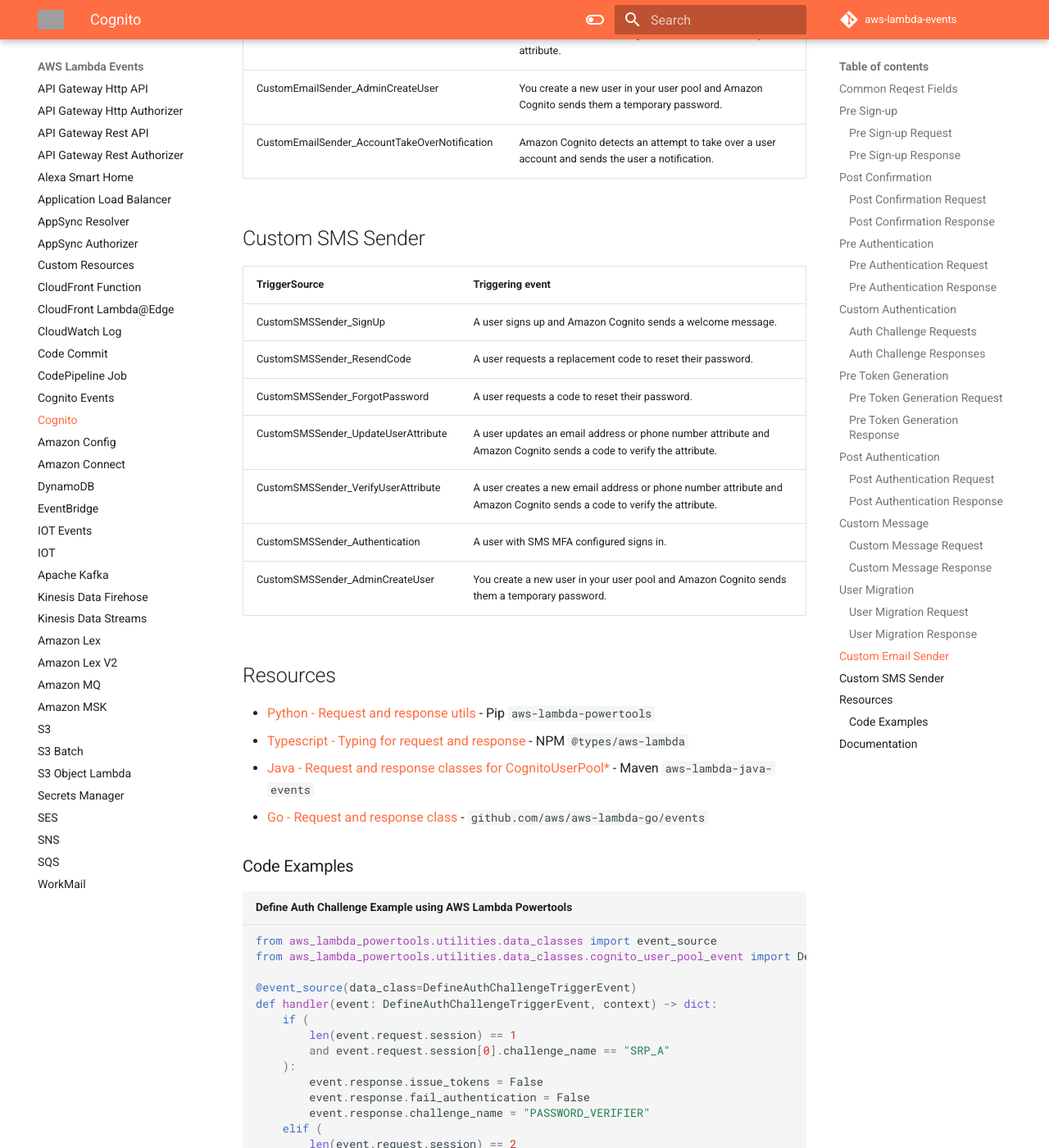
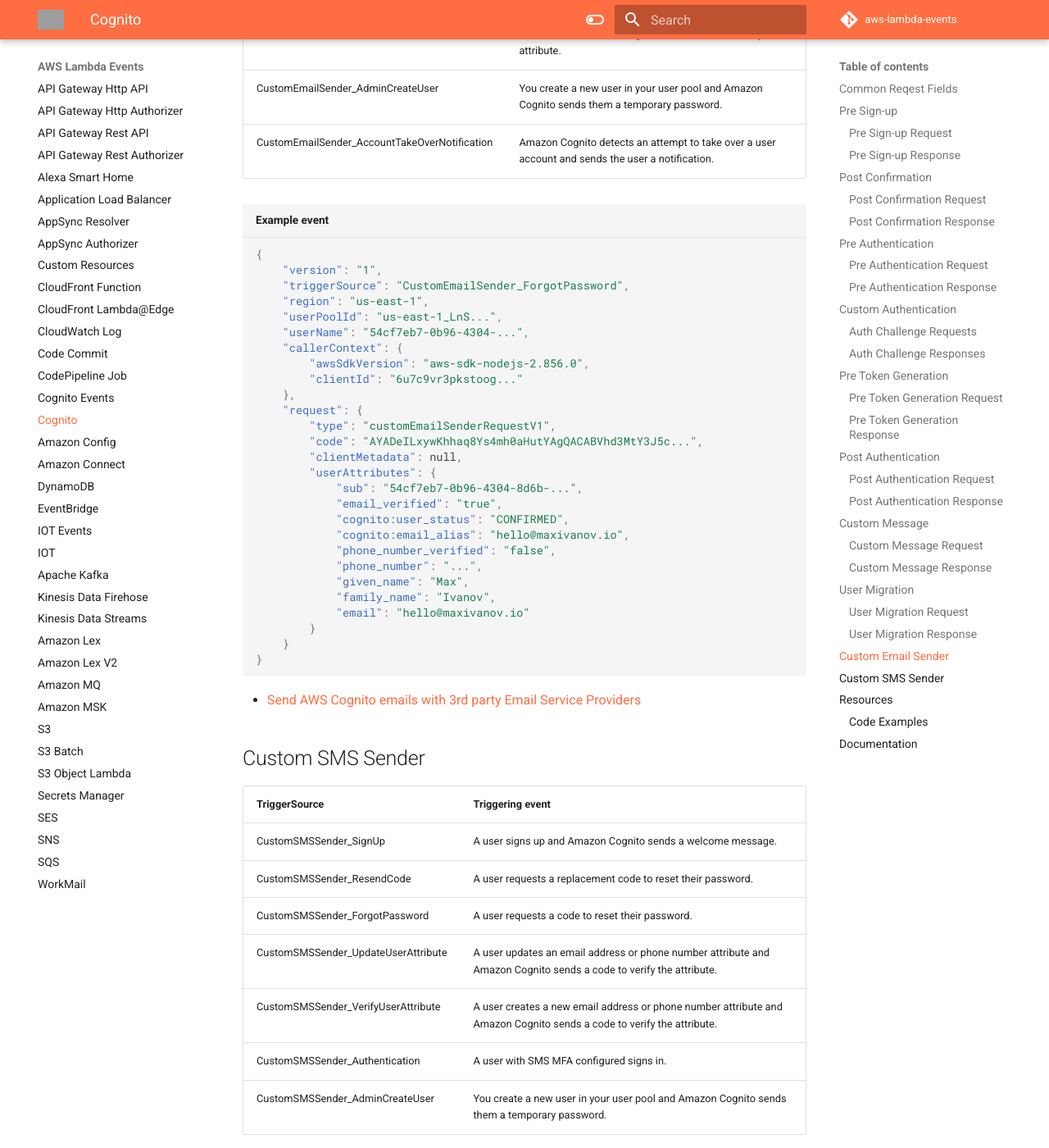
Before and after one commit to michaelbrewer/aws-lambda-events, an MkDocs documentation site: the page built from docs/cognito-user-pool.md, in a window 1280 px wide and 1400 px high, scrolled down 15723 px. Shown: the whole window at 82% size. Built offline with MkDocs 1.6.1 and Material for MkDocs 9.7.7, drawn with Linux system fonts in a browser that asks for light colours; comment, search, counter and statistics services are not loaded; grey boxes are pictures that could not be loaded.

Commit message:
docs(cognito): Add docs and samples

````diff
--- a/docs/cognito-user-pool.md
+++ b/docs/cognito-user-pool.md
@@ -611,6 +611,38 @@ After the Lambda function returns successfully, Amazon Cognito creates the user
 | CustomEmailSender_AdminCreateUser             | You create a new user in your user pool and Amazon Cognito sends them a temporary password.                           |
 | CustomEmailSender_AccountTakeOverNotification | Amazon Cognito detects an attempt to take over a user account and sends the user a notification.                      |
 
+```json title="Example event"
+{
+    "version": "1",
+    "triggerSource": "CustomEmailSender_ForgotPassword",
+    "region": "us-east-1",
+    "userPoolId": "us-east-1_LnS...",
+    "userName": "54cf7eb7-0b96-4304-...",
+    "callerContext": {
+        "awsSdkVersion": "aws-sdk-nodejs-2.856.0",
+        "clientId": "6u7c9vr3pkstoog..."
+    },
+    "request": {
+        "type": "customEmailSenderRequestV1",
+        "code": "AYADeILxywKhhaq8Ys4mh0aHutYAgQACABVhd3MtY3J5c...",
+        "clientMetadata": null,
+        "userAttributes": {
+            "sub": "54cf7eb7-0b96-4304-8d6b-...",
+            "email_verified": "true",
+            "cognito:user_status": "CONFIRMED",
+            "cognito:email_alias": "hello@maxivanov.io",
+            "phone_number_verified": "false",
+            "phone_number": "...",
+            "given_name": "Max",
+            "family_name": "Ivanov",
+            "email": "hello@maxivanov.io"
+        }
+    }
+}
+```
+
+- [Send AWS Cognito emails with 3rd party Email Service Providers](https://www.maxivanov.io/send-aws-cognito-emails-with-3rd-party-esps/)
+
 ## Custom SMS Sender
 
 | TriggerSource                       | Triggering event                                                                                                      |
````
